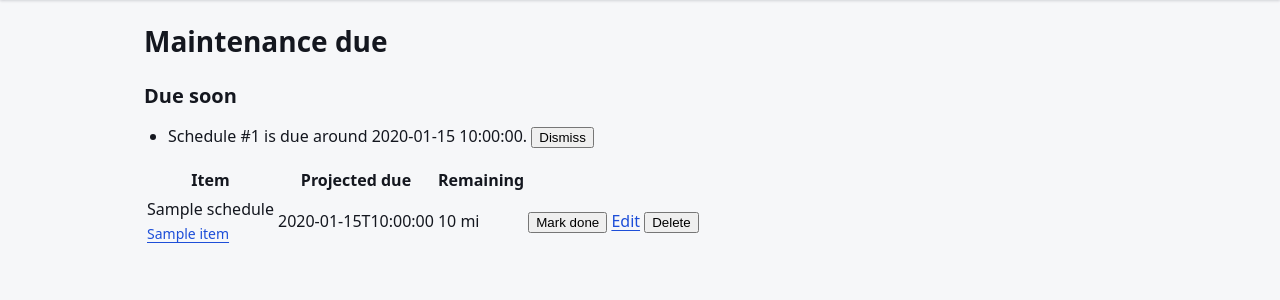
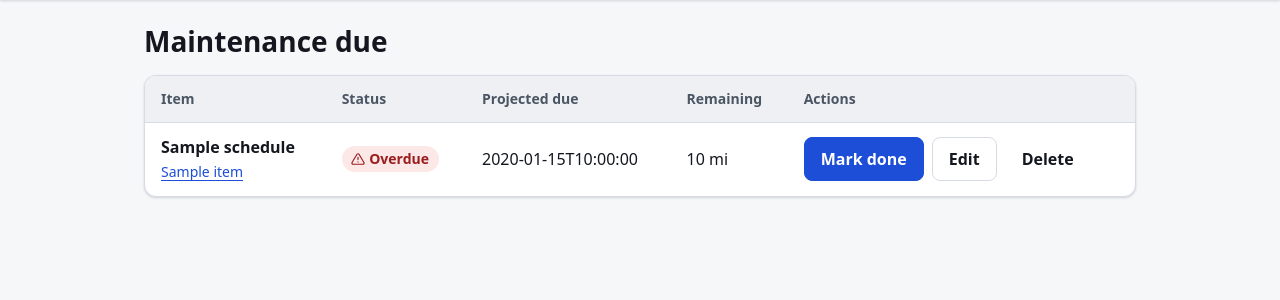
Before and after one commit to liutang/bikemaint, a FastAPI app: template app/templates/schedules/due_dashboard.html in a window 1280 px wide. Shown: the part 61-361 px from the top of the page. Run offline with FastAPI, Linux system fonts and the light colour scheme; the template is opened without the code that fills it: most values are stand-ins (such as "Sample title", 1, 10 or a date in 2020); parts of the project's set-up code (start-up, migrations or seed data) failed here and were passed over.

Commit message:
Implement: dashboard status badges, dismissible alerts, stacking table (US3)
Co-Authored-By: Claude Sonnet 5.5 <noreply@anthropic.com>

```diff
--- a/app/static/styles.css
+++ b/app/static/styles.css
@@ -517,6 +517,153 @@ ul {
   border: 0;
 }
 
+/* ---------- Badges ---------- */
+.badge {
+  display: inline-flex;
+  align-items: center;
+  gap: var(--space-1);
+  padding: 0.15rem 0.6rem;
+  border-radius: 999px;
+  font-size: var(--font-size-sm);
+  font-weight: 600;
+  white-space: nowrap;
+}
+
+.badge .icon {
+  width: 1em;
+  height: 1em;
+}
+
+.badge-overdue {
+  background: var(--badge-overdue-bg);
+  color: var(--badge-overdue-fg);
+}
+
+.badge-soon {
+  background: var(--badge-soon-bg);
+  color: var(--badge-soon-fg);
+}
+
+.badge-ok {
+  background: var(--badge-ok-bg);
+  color: var(--badge-ok-fg);
+}
+
+.badge-low {
+  background: var(--badge-low-bg);
+  color: var(--badge-low-fg);
+}
+
+/* ---------- Alerts ---------- */
+.alert-list {
+  list-style: none;
+  margin: 0 0 var(--space-5);
+  padding: 0;
+  display: grid;
+  gap: var(--space-2);
+}
+
+.alert {
+  display: flex;
+  flex-wrap: wrap;
+  align-items: center;
+  justify-content: space-between;
+  gap: var(--space-3);
+  padding: var(--space-3) var(--space-4);
+  background: var(--badge-soon-bg);
+  color: var(--badge-soon-fg);
+  border-left: 6px solid var(--warning);
+  border-radius: var(--radius-sm);
+}
+
+.alert form {
+  margin: 0;
+}
+
+.alert .btn {
+  background: var(--surface);
+}
+
+/* ---------- Tables ---------- */
+.table-responsive {
+  background: var(--surface);
+  border: 1px solid var(--border);
+  border-radius: var(--radius);
+  box-shadow: var(--shadow);
+  overflow: hidden;
+}
+
+table {
+  width: 100%;
+  border-collapse: collapse;
+}
+
+th,
+td {
+  padding: var(--space-3) var(--space-4);
+  text-align: left;
+  vertical-align: middle;
+  border-bottom: 1px solid var(--border);
+}
+
+th {
+  font-size: var(--font-size-sm);
+  color: var(--text-muted);
+  background: var(--surface-2);
+  font-weight: 600;
+}
+
+tbody tr:last-child td {
+  border-bottom: 0;
+}
+
+@media (max-width: 40rem) {
+  .table-responsive thead {
+    position: absolute;
+    width: 1px;
+    height: 1px;
+    overflow: hidden;
+    clip: rect(0 0 0 0);
+  }
+
+  .table-responsive,
+  .table-responsive table,
+  .table-responsive tbody,
+  .table-responsive tr,
+  .table-responsive td {
+    display: block;
+    width: 100%;
+  }
+
+  .table-responsive tr {
+    padding: var(--space-3) var(--space-4);
+    border-bottom: 1px solid var(--border);
+  }
+
+  .table-responsive tbody tr:last-child {
+    border-bottom: 0;
+  }
+
+  .table-responsive td {
+    display: flex;
+    justify-content: space-between;
+    align-items: center;
+    gap: var(--space-3);
+    padding: var(--space-1) 0;
+    border: 0;
+    text-align: right;
+  }
+
+  .table-responsive td::before {
+    content: attr(data-label);
+    flex: none;
+    color: var(--text-muted);
+    font-size: var(--font-size-sm);
+    font-weight: 600;
+    text-align: left;
+  }
+}
+
 /* ---------- Reduced motion ---------- */
 @media (prefers-reduced-motion: reduce) {
   *,
--- /dev/null
+++ b/app/templates/partials/badges.html
@@ -0,0 +1,16 @@
+{# Status badges: always icon + text, never color alone (contracts/ui-contract.md §4). #}
+{% import "partials/icons.html" as ui_icons %}
+{% macro status_badge(status) -%}
+{%- if status == "overdue" -%}
+<span class="badge badge-overdue">{{ ui_icons.warning() }}Overdue</span>
+{%- elif status == "due_soon" -%}
+<span class="badge badge-soon">{{ ui_icons.clock() }}Due soon</span>
+{%- elif status == "on_track" -%}
+<span class="badge badge-ok">{{ ui_icons.check() }}On track</span>
+{%- else -%}
+<span class="badge badge-low">{{ ui_icons.question() }}No estimate yet</span>
+{%- endif -%}
+{%- endmacro %}
+{% macro low_confidence_badge() -%}
+<span class="badge badge-low" title="Not enough ride history for a reliable estimate">{{ ui_icons.question() }}Low confidence</span>
+{%- endmacro %}
--- a/app/templates/partials/due_soon_row.html
+++ b/app/templates/partials/due_soon_row.html
@@ -1,28 +1,31 @@
+{% from "partials/badges.html" import status_badge, low_confidence_badge %}
 {% set projection = item.projection %}
 <tr id="schedule-row-{{ item.schedule.id }}">
-  <td>
-    {{ item.schedule.name }}
-    <br><small>
-      <a href="/{{ item.owner_type }}s/{{ item.owner_id }}">{{ item.owner_name }}</a>
-    </small>
+  <td data-label="Item">
+    <strong>{{ item.schedule.name }}</strong>
+    <br><small><a href="/{{ item.owner_type }}s/{{ item.owner_id }}">{{ item.owner_name }}</a></small>
   </td>
-  <td>
-    {% if projection.is_overdue %}<strong>Overdue</strong>{% endif %}
-    {% if projection.due_at %}{{ projection.due_at.isoformat() }}{% else %}No estimate yet{% endif %}
-    {% if projection.is_low_confidence %}<em title="Not enough ride history for a reliable estimate">(low confidence)</em>{% endif %}
+  <td data-label="Status">
+    {{ status_badge(item.status) }}
+    {% if projection.is_low_confidence %}{{ low_confidence_badge() }}{% endif %}
   </td>
-  <td>
+  <td data-label="Projected due">
+    {% if projection.due_at %}{{ projection.due_at.isoformat() }}{% else %}—{% endif %}
+  </td>
+  <td data-label="Remaining">
     {% if projection.remaining_miles is not none %}{{ "%.0f"|format(projection.remaining_miles) }} mi{% else %}—{% endif %}
   </td>
-  <td>
-    <form method="post" action="/schedules/{{ item.schedule.id }}/complete" style="display:inline"
-          hx-post="/schedules/{{ item.schedule.id }}/complete"
-          hx-target="#schedule-row-{{ item.schedule.id }}" hx-swap="outerHTML">
-      <button type="submit">Mark done</button>
-    </form>
-    <a href="/schedules/{{ item.schedule.id }}/edit">Edit</a>
-    <form method="post" action="/schedules/{{ item.schedule.id }}/delete" style="display:inline">
-      <button type="submit">Delete</button>
-    </form>
+  <td data-label="Actions">
+    <div class="actions">
+      <form method="post" action="/schedules/{{ item.schedule.id }}/complete"
+            hx-post="/schedules/{{ item.schedule.id }}/complete"
+            hx-target="#schedule-row-{{ item.schedule.id }}" hx-swap="outerHTML">
+        <button class="btn btn-primary" type="submit">Mark done</button>
+      </form>
+      <a class="btn" href="/schedules/{{ item.schedule.id }}/edit">Edit</a>
+      <form method="post" action="/schedules/{{ item.schedule.id }}/delete">
+        <button class="btn btn-quiet" type="submit">Delete</button>
+      </form>
+    </div>
   </td>
 </tr>
--- a/app/templates/schedules/due_dashboard.html
+++ b/app/templates/schedules/due_dashboard.html
@@ -3,17 +3,28 @@
 {% block title %}Maintenance due — Bike Maintenance Tracker{% endblock %}
 
 {% block content %}
+<div class="page-head">
   <h1>Maintenance due</h1>
+</div>
 
-{% if notifications %}
-<section class="alerts">
-  <h2>Due soon</h2>
-  <ul>
-    {% for notification in notifications %}
-    <li>
-      Schedule #{{ notification.schedule_id }} is due around {{ notification.projected_due_at }}.
-      <form method="post" action="/notifications/{{ notification.id }}/acknowledge" style="display:inline">
-        <button type="submit">Dismiss</button>
+{% if alerts %}
+<section class="alerts" aria-labelledby="alerts-heading">
+  <h2 id="alerts-heading">Due-soon alerts</h2>
+  <ul class="alert-list">
+    {% for alert in alerts %}
+    <li class="alert">
+      <span>
+        {% if alert.item %}
+        <strong>{{ alert.item.schedule.name }}</strong> on {{ alert.item.owner_name }}
+        {% else %}
+        <strong>Schedule #{{ alert.notification.schedule_id }}</strong>
+        {% endif %}
+        is due around {{ alert.notification.projected_due_at }}.
+      </span>
+      <form method="post" action="/notifications/{{ alert.notification.id }}/acknowledge"
+            hx-post="/notifications/{{ alert.notification.id }}/acknowledge"
+            hx-target="closest li" hx-swap="outerHTML">
+        <button class="btn" type="submit">Dismiss</button>
       </form>
     </li>
     {% endfor %}
@@ -22,9 +33,16 @@
 {% endif %}
 
 {% if items %}
+<div class="table-responsive">
   <table>
     <thead>
-    <tr><th>Item</th><th>Projected due</th><th>Remaining</th><th></th></tr>
+      <tr>
+        <th scope="col">Item</th>
+        <th scope="col">Status</th>
+        <th scope="col">Projected due</th>
+        <th scope="col">Remaining</th>
+        <th scope="col">Actions</th>
+      </tr>
     </thead>
     <tbody>
       {% for item in items %}
@@ -32,7 +50,12 @@
       {% endfor %}
     </tbody>
   </table>
+</div>
 {% else %}
-<p>No maintenance schedules yet. Add one from a bike or component page.</p>
+<div class="empty-state">
+  <p class="empty-title">No maintenance schedules yet</p>
+  <p>Open a bike or component and choose “Add schedule” to start getting due-date projections.</p>
+  <a class="btn btn-primary" href="/">Go to your garage</a>
+</div>
 {% endif %}
 {% endblock %}
```
Also changed, not shown: app/routers/schedules.py (+13 -10 lines), app/services/schedule_service.py (+32 -6 lines), specs/002-modern-ui/tasks.md (+8 -8 lines), tests/services/test_schedule_status.py (added, +57 -0 lines), tests/test_quickstart.py (+1 -1 lines), tests/test_ui_pages.py (+127 -0 lines). Lines whose indentation alone changed are shown as unchanged.
